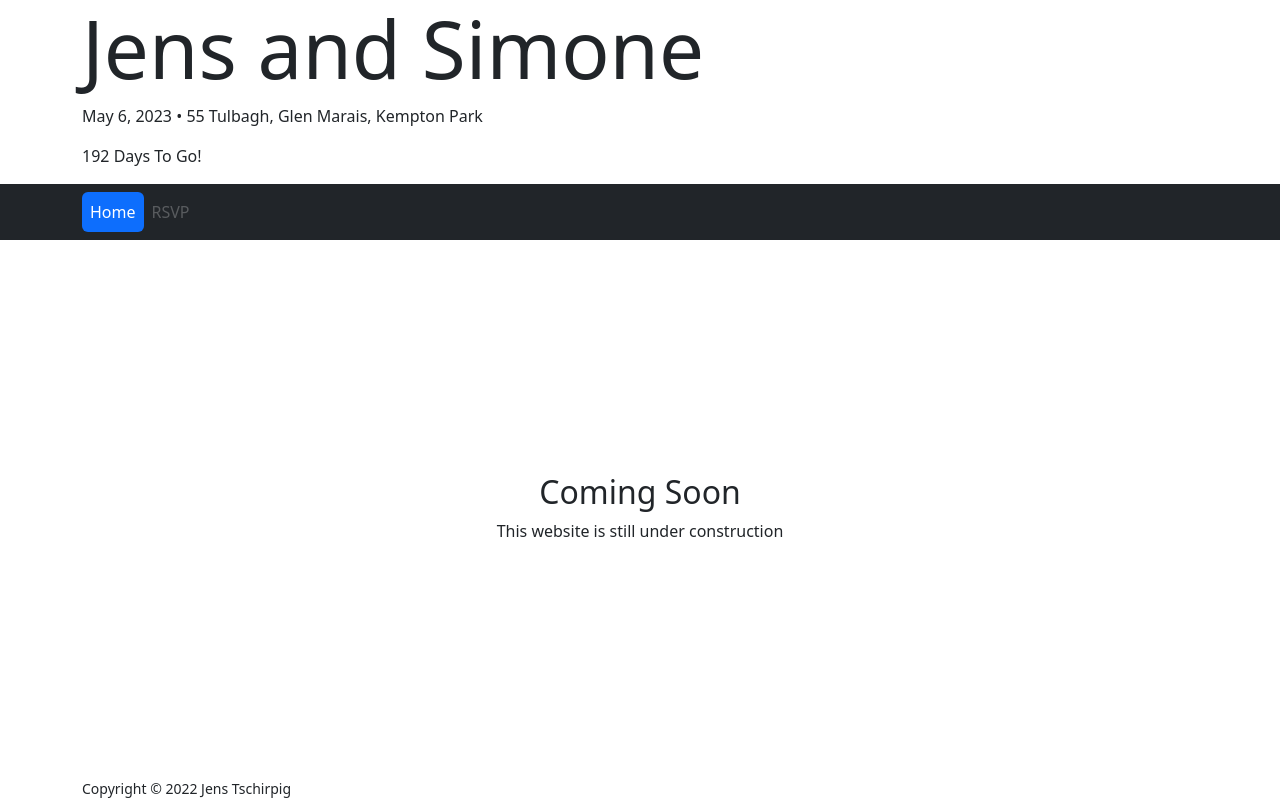
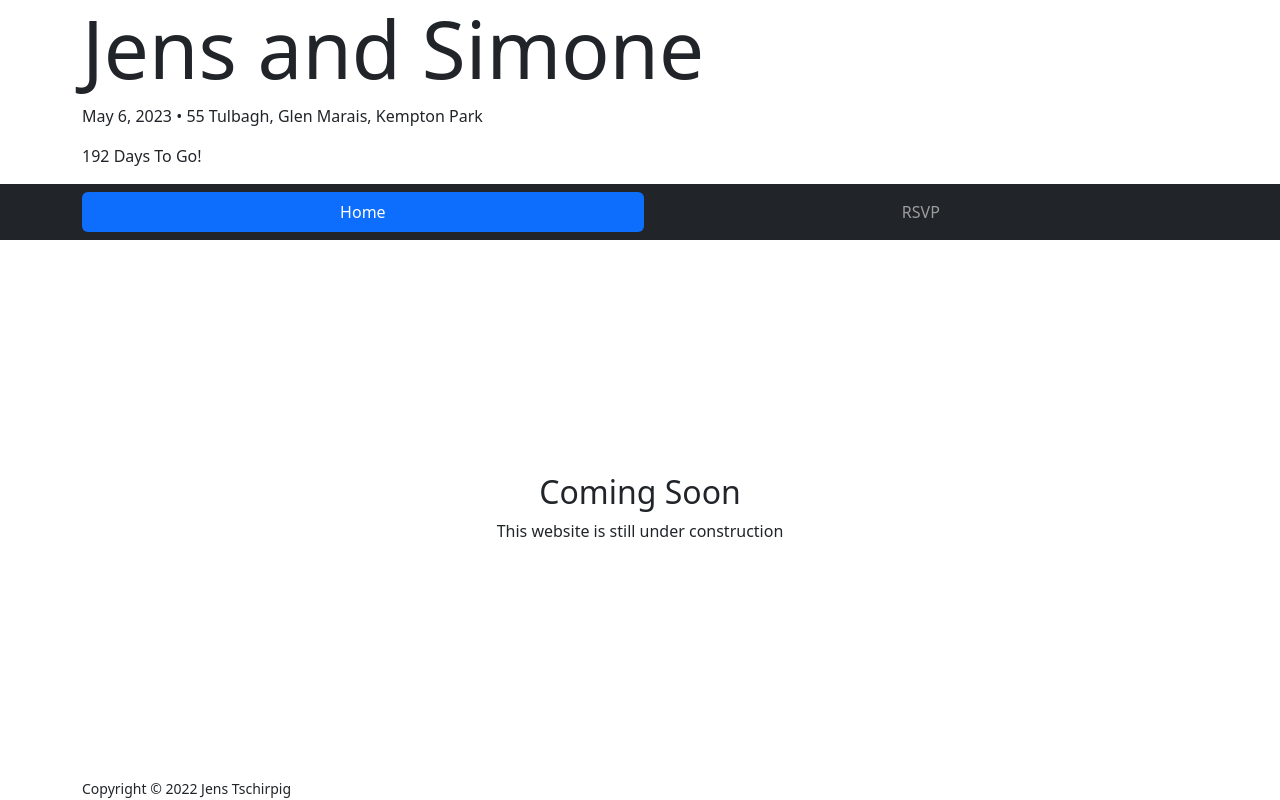
Before and after one commit to jens1101/jens-and-simone, a React (Create React App) app: page / in a window 1280 px wide. Built offline with nearby package versions, Linux system fonts and the light colour scheme.

Commit message:
feat: Created RSVP form
The RSVP form is simply an embedded Google Form.

```diff
--- a/src/App.tsx
+++ b/src/App.tsx
@@ -6,7 +6,7 @@ export function App() {
   return (
     <>
       <Header />
-      <main className={"flex-grow-1 d-flex"}>
+      <main className={"flex-grow-1 d-flex flex-column"}>
         <Outlet />
       </main>
       <Footer />
--- a/src/Header.tsx
+++ b/src/Header.tsx
@@ -1,6 +1,6 @@
 import { DateTime } from "luxon";
 import { useEffect, useState } from "react";
-import { Container, Nav, Navbar } from "react-bootstrap";
+import { Container, Nav, Navbar, Offcanvas } from "react-bootstrap";
 import { LinkContainer } from "react-router-bootstrap";
 import { resolvePath, useMatches } from "react-router-dom";
 import { APP_ROUTES, WEDDING_DAY, WEDDING_VENUE } from "./constants";
@@ -36,14 +36,32 @@ export function Header() {
         <p>{timeLeft} Days To Go!</p>
       </Container>
 
-      <Navbar bg={"dark"} variant={"dark"} expand={"md"} sticky={"top"}>
-        <Container>
+      <Navbar
+        bg={"dark"}
+        variant={"dark"}
+        expand={"md"}
+        sticky={"top"}
+        collapseOnSelect={true}
+      >
+        <Container className={"justify-content-end"}>
           <Navbar.Toggle aria-controls={"basic-navbar-nav"} />
 
-          <Navbar.Collapse role={"navigation"}>
-            <Nav fill={true} variant={"pills"} activeKey={activeKey}>
+          <Navbar.Offcanvas placement="end">
+            <Offcanvas.Header closeButton>
+              <Offcanvas.Title>Main Menu</Offcanvas.Title>
+            </Offcanvas.Header>
+            <Offcanvas.Body>
+              <Nav
+                fill={true}
+                variant={"pills"}
+                activeKey={activeKey}
+                className={"flex-grow-1"}
+              >
                 {Array.from(APP_ROUTES).map((route) => (
-                <LinkContainer to={resolvePath(route.path ?? "")}>
+                  <LinkContainer
+                    key={route.handle?.key}
+                    to={resolvePath(route.path ?? "")}
+                  >
                     <Nav.Link
                       eventKey={route.handle?.key}
                       disabled={route.handle?.disabled ?? false}
@@ -53,7 +71,8 @@ export function Header() {
                   </LinkContainer>
                 ))}
               </Nav>
-          </Navbar.Collapse>
+            </Offcanvas.Body>
+          </Navbar.Offcanvas>
         </Container>
       </Navbar>
     </header>
--- a/src/Home.tsx
+++ b/src/Home.tsx
@@ -2,7 +2,7 @@ import { Container } from "react-bootstrap";
 
 export function Home() {
   return (
-    <Container className={"text-center align-self-center my-3"}>
+    <Container className={"text-center my-auto"}>
       <h2>Coming Soon</h2>
       <p className={"m-0"}>This website is still under construction</p>
     </Container>
--- a/src/Rsvp.tsx
+++ b/src/Rsvp.tsx
@@ -1,14 +1,11 @@
-import { Container } from "react-bootstrap";
-import { Link } from "react-router-dom";
-
 export function Rsvp() {
   return (
-    <Container>
-      <h2>RSVP</h2>
-      <p>Page still under construction.</p>
-      <p>
-        <Link to={"/"}>Return home</Link>
-      </p>
-    </Container>
+    <div className={"d-flex flex-column flex-grow-1"}>
+      <iframe
+        className={"flex-grow-1"}
+        title={"Jens and Simone Wedding RSVP"}
+        src="https://docs.google.com/forms/d/e/1FAIpQLSeeZx6yGJaceTdkq6wEr_a3znbGtvPCDeXwgbPMy-Cx8btFlA/viewform?embedded=true"
+      />
+    </div>
   );
 }
--- a/src/constants.tsx
+++ b/src/constants.tsx
@@ -35,7 +35,6 @@ export const APP_ROUTES: RouteObject[] = [
     handle: {
       key: "rsvp",
       title: "RSVP",
-      disabled: true,
     },
   },
 ];
```
Lines whose indentation alone changed are shown as unchanged.
